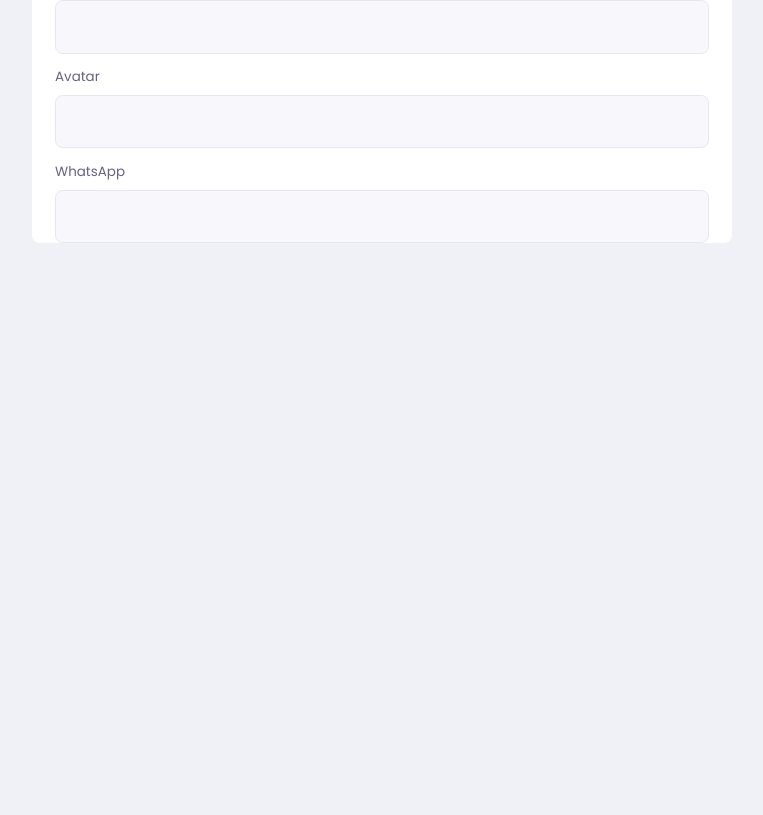
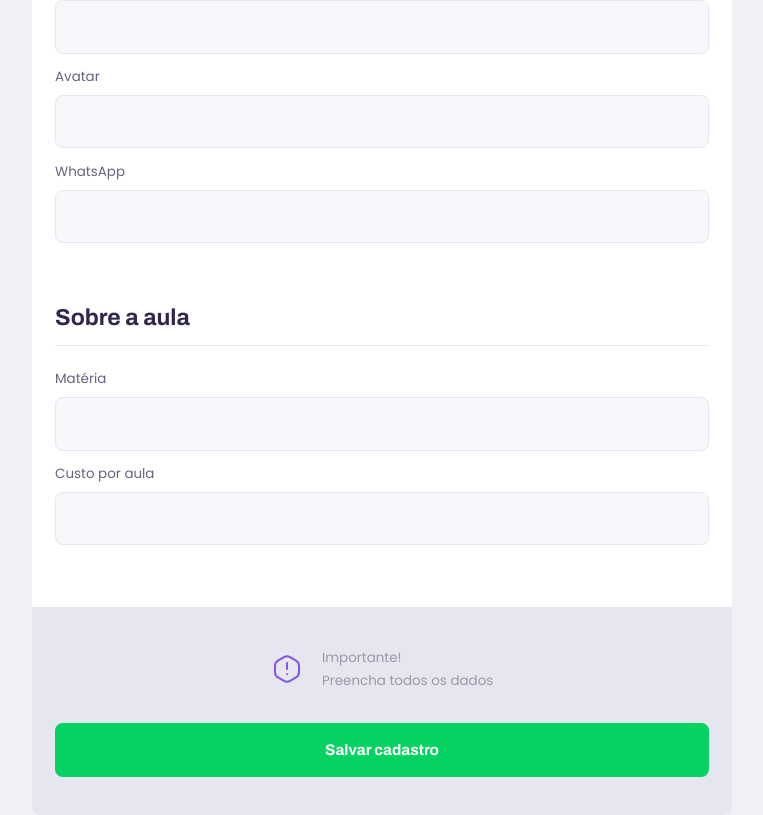
Before and after one commit to zGabrie1/web-with-react, a React (Create React App) app: page /give-classes in a window 1280 px wide. Shown: the part 463-1278 px from the top of the page, without its empty margins (258-1021 px from the left). Before the commit the page ends 800 px from the top, so only its background shows below. Built offline with nearby package versions, Linux system fonts and the light colour scheme.

Commit message:
StyleTeacherForm

```diff
--- a/src/pages/TeacherForm/index.tsx
+++ b/src/pages/TeacherForm/index.tsx
@@ -3,6 +3,7 @@ import React from 'react';
 import PageHeader from '../../components/PageHeader';
 
 import './style.css';
+import warningIcon from '../../assets/images/icons/warning.svg'
 import Input from '../../components/Input';
 
 function TeacherForm() {
@@ -22,6 +23,25 @@ function TeacherForm() {
                     <Input name="whatsApp" label="WhatsApp"/>
 
                 </fieldset>
+
+                <fieldset>
+                    <legend>Sobre a aula</legend>
+
+                    <Input name="subject" label="Matéria"/>
+                    <Input name="cost" label="Custo por aula"/>
+
+                </fieldset>
+
+                <footer>
+                 <p>
+                    <img src= { warningIcon } alt="Aviso importante"/>
+                    Importante! <br/>
+                    Preencha todos os dados
+                 </p>
+                 <button type="button">
+                     Salvar cadastro
+                 </button>
+                </footer>
             </main>
 
         </div>
--- a/src/pages/TeacherForm/style.css
+++ b/src/pages/TeacherForm/style.css
@@ -37,3 +37,44 @@
     padding-bottom: 1.6rem;
     border-bottom: 1px solid var(--color-line-in-white);
 }
+
+#page-teacher-form main footer {
+    padding: 4rem 2.4rem;
+    background: var(--color-line-in-white);
+    border-top: 1px solid var(--color-line-in-white);
+    margin-top: 6.4rem;
+}
+
+#page-teacher-form main footer p {
+    display: flex;
+    align-items: center;
+    justify-content: center;
+    font-size: 1.4rem;
+    line-height: 2.4rem;
+    color: var(--color-text-complement);
+}
+
+#page-teacher-form main footer p img {
+    margin-right: 2rem;
+}
+
+#page-teacher-form main footer button {
+    width: 100%;
+    height: 5.6rem;
+    background-color: var(--color-secundary);
+    color: var(--color-button-text);
+    border: 0;
+    border-radius: 0.8rem;
+    cursor: pointer;
+    font: 700 1.6rem Archivo;
+    display: flex;
+    align-items: center;
+    justify-content: center;
+    text-decoration: none;
+    transition: background-color 0.2s;
+    margin-top: 3.2rem;
+}
+
+#page-teacher-form main footer button:hover {
+    background: var(--color-secundary-dark);
+}
```
